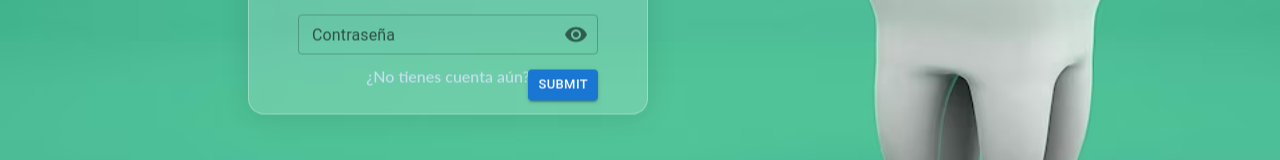
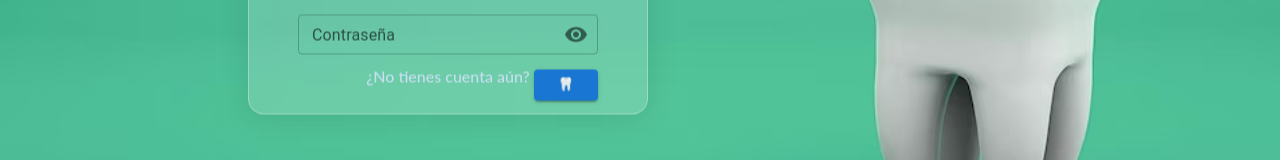
Before and after one commit to paulinaobertib/TFIFrontEnd3, a React (Vite) app: page /auth/login in a window 1280 px wide. Shown: the part 431-591 px from the top of the page. Built offline with nearby package versions, Linux system fonts and the light colour scheme.

Commit message:
detalles esteticos

```diff
--- a/src/App.jsx
+++ b/src/App.jsx
@@ -27,6 +27,7 @@ function App() {
     <Suspense fallback={<h1>Hola, Cargando tu página...</h1>}>
       <AuthContextProvider>
         <BrowserRouter>
+          <div className={ darkMode? "dark" : "light"}>
           <Routes>
               <Route path="/auth" element={<AuthLayout />}>
               <Route path="/auth/login" element={<Login />} />
@@ -37,7 +38,7 @@ function App() {
                 navigation.map(({ id, path, Element }) => (
                   <Route key={id} path={path} element={
                     <>
-                      <Navbar />
+                      <Navbar toggleMode={ toggleMode} />
                       <Element />
                       <Footer />
                     </>
@@ -47,6 +48,7 @@ function App() {
             </Route>
             <Route path="/" element={<Navigate to="/auth/login" />} />
           </Routes>
+          </div>
         </BrowserRouter>
       </AuthContextProvider>
     </Suspense>
--- a/src/Components/utils/AuthContext/AuthLayout.jsx
+++ b/src/Components/utils/AuthContext/AuthLayout.jsx
@@ -10,7 +10,7 @@ const AuthLayout = () => {
         <Box sx={{ margin: "0 auto", mb: 5 }} component="div">
           <CardMedia
             component="img"
-            image="https://i.pinimg.com/originals/b0/3d/e3/b03de32b8d8f53b4d84cba81c7c2b972.png"
+            image="https://media.istockphoto.com/id/943914224/es/vector/icono-de-dental.jpg?s=612x612&w=0&k=20&c=GsWUIF-hIr-sc3T4PlwSPvVhIV1f2iTkN-vC-IX-FxI="
             sx={{ width: "100px", borderRadius: "8px" }}
           />
         </Box>
--- a/src/Pages/Register.jsx
+++ b/src/Pages/Register.jsx
@@ -36,7 +36,7 @@ const Register = () => {
             onChange={(e) => setValues({ ...values, name: e.target.value })}
             />
             <Box sx={{ textAlign: "right" }}>
-            <Button  type="submit" size="small" variant="contained">Submit</Button>
+            <Button  type="submit" size="small" variant="contained">🦷</Button>
             </Box>
         </Box>
         </Fragment>
--- a/src/Pages/login/Login.jsx
+++ b/src/Pages/login/Login.jsx
@@ -23,7 +23,9 @@ const Login = () => {
           navigate("/home");
           sessionStorage.setItem("toke", JSON.stringify(token));
         } else {
-        alert("No estas registrado");
+        <Alert variant="filled" severity="error">
+          No estas registrado
+        </Alert>
         navigate("/auth/register");
         }
     } else {
@@ -60,7 +62,7 @@ const Login = () => {
                   speed={1.5}
                   color="white"
                 />
-              ) : "Submit"
+              ) : "🦷"
             }
           </Button>
         </Box>
```
Also changed, not shown: src/styles/login_bb.jpeg (deleted).
